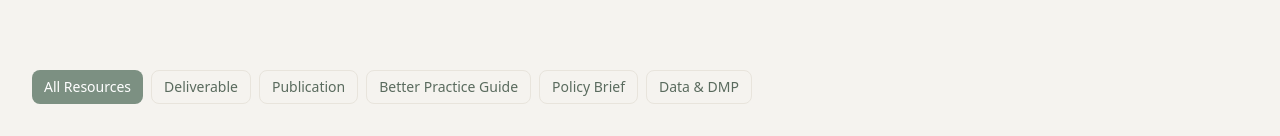
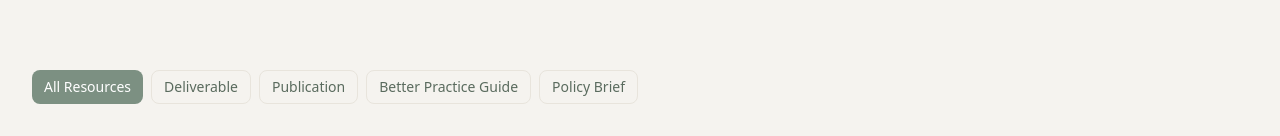
Before and after one commit to tfc-research-and-inovation/digigreen-eu, an Angular app: page /Resources in a window 1280 px wide. Shown: the part 359-495 px from the top of the page. Built offline with nearby package versions, Linux system fonts and the light colour scheme.

Commit message:
feat(): remove data & DMP from header and resources page

```diff
--- a/src/app/layout/layout.component.ts
+++ b/src/app/layout/layout.component.ts
@@ -35,7 +35,7 @@ export class LayoutComponent implements OnInit {
         { name: 'Publications', route: '/Resources', params: '?type=Publication' },
         { name: 'Better Practice Guides', route: '/Resources', params: '?type=Better Practice Guide' },
         { name: 'Policy Briefs', route: '/Resources', params: '?type=Policy Brief' },
-        { name: 'Data & DMP', route: '/Resources', params: '?type=Data %26 DMP' },
+        // { name: 'Data & DMP', route: '/Resources', params: '?type=Data %26 DMP' },
       ],
     },
     { name: 'News', route: '/News' },
--- a/src/app/pages/resources/resources.component.ts
+++ b/src/app/pages/resources/resources.component.ts
@@ -7,7 +7,8 @@ import { PageHeaderComponent } from '../../components/shared/page-header.compone
 import { LoadingStateComponent } from '../../components/shared/loading-state.component';
 import { EmptyStateComponent } from '../../components/shared/empty-state.component';
 
-const RESOURCE_TYPES = ['Deliverable', 'Publication', 'Better Practice Guide', 'Policy Brief', 'Data & DMP'];
+// const RESOURCE_TYPES = ['Deliverable', 'Publication', 'Better Practice Guide', 'Policy Brief', 'Data & DMP'];
+const RESOURCE_TYPES = ['Deliverable', 'Publication', 'Better Practice Guide', 'Policy Brief'];
 const TYPE_COLORS: Record<string, string> = {
   'Deliverable': 'bg-blue-100 text-blue-800',
   'Publication': 'bg-purple-100 text-purple-800',
```
